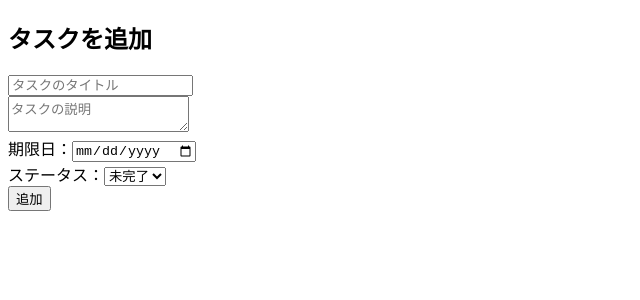
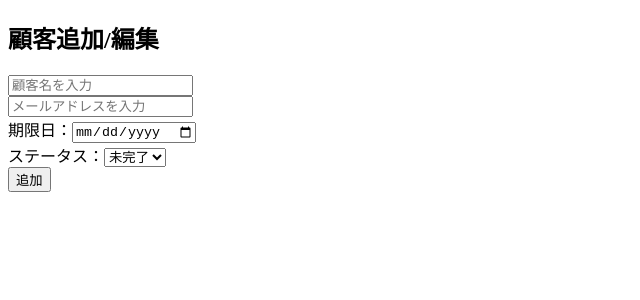
Before and after one commit to matsufuji-shi/CustomerManagementSystem, a React (Create React App) app in the folder frontend/: page /add-form in a window 1280 px wide. Shown: the top 300 px of the page, without its empty margins (0-640 px from the left). Built offline with nearby package versions, Linux system fonts and the light colour scheme.

Commit message:
docs:追加・編集ページ変更

```diff
--- a/frontend/src/components/CustomerForm.js
+++ b/frontend/src/components/CustomerForm.js
@@ -23,7 +23,7 @@ function CustomerForm({ onListAdded }) {
     if (isEditing) {
       const fetchTask = async () => {
         try {
-          const { data } = await addList.get(`/tasks/${id}`);
+          const { data } = await addList.get(`/customers/${id}`);
           setFormState({
             name: data.name,
             email: data.email,
@@ -56,18 +56,18 @@ function CustomerForm({ onListAdded }) {
   const handleSave = async (e) => {
     e.preventDefault();
 
-    const { title, description, dueDate, status } = formState;
-    if (!title || !description || !dueDate) {
-      alert("タスクのタイトル、説明、期限日を入力してください");
+    const { name, email, phone, address } = formState;
+    if (!name || !email || !phone || !address) {
+      alert("名前・メールアドレス・電話番号・住所の入力が必要です");
       return;
     }
 
     try {
       if (isEditing) {
-        await axiosInstance.put(`/tasks/${id}`, formState);
+        await addList.put(`/customers/${id}`, formState);
         console.log("タスクが更新されました:", title);
       } else {
-        await addTask(formState);
+        await addList(formState);
         console.log("タスクが追加されました:", title);
 
         setFormState({
@@ -76,7 +76,7 @@ function CustomerForm({ onListAdded }) {
           dueDate: "",
           status: "未完了",
         });
-        if (onTaskAdded) onTaskAdded();
+        if (onListAdded) onListAdded();
       }
       navigate("/");
     } catch (error) {
@@ -87,29 +87,29 @@ function CustomerForm({ onListAdded }) {
   // キャンセル処理
   const handleCancel = () => {
     setFormState(originalFormState);
-    navigate(`/tasks/${id}`);
+    navigate(`/customers/${id}`);
   };
 
   return (
-    <div className={isEditing ? "tasklist" : ""}>
-      <h2>{isEditing ? "タスクを編集" : "タスクを追加"}</h2>
+    <div className={isEditing ? "customerList" : ""}>
+      <h2>顧客追加/編集</h2>
       <form onSubmit={handleSave}>
         <input
           type="text"
-          name="title"
-          placeholder="タスクのタイトル"
-          value={formState.title}
+          name="name"
+          placeholder="顧客名を入力"
+          value={formState.name}
           onChange={handleChange}
-          className="taskInput"
         />
         <br />
-        <textarea
-          name="description"
-          placeholder="タスクの説明"
-          value={formState.description}
+        <input
+          type="email"
+          name="email"
+          placeholder="メールアドレスを入力"
+          value={formState.email}
           onChange={handleChange}
-          className="taskInput"
         />
+        {/* ここから入力 */}
         <br />
         期限日：
         <input
```
